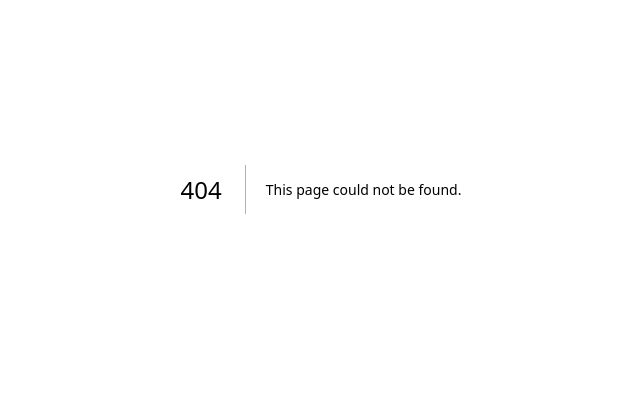
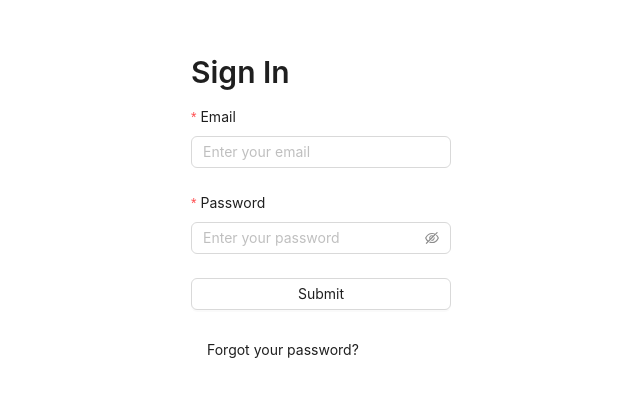
Before and after one commit to SimplyRecruit/taas, a Next.js app: page /login in a window 1280 px wide. Before the commit this address had no page. Shown: the part 211-608 px from the top of the page, without its empty margins (319-959 px from the left). Built offline with nearby package versions, Linux system fonts and the light colour scheme.

Commit message:
FE-1 feat: Add basic login page

```diff
--- /dev/null
+++ b/pages/login.tsx
@@ -0,0 +1,66 @@
+import { Form, Input, Button, Typography, Space, Col, Row } from 'antd';
+import Link from 'next/link';
+import React, { useState } from 'react';
+
+
+const LoginPage = () => {
+    const [form] = Form.useForm();
+    const [formData, setFormData] = useState({
+        email: '',
+        password: '',
+    });
+
+    const onFinish = (values: any) => {
+        console.log('Success:', values);
+        setFormData(values);
+        // Perform login logic here
+    };
+
+    const onFinishFailed = (errorInfo: any) => {
+        console.log('Failed:', errorInfo);
+    };
+
+    return (
+        <Row justify="space-around" align="middle" style={{ minHeight: '100vh' }}>
+            <Col >
+                <Typography.Title level={2}>Sign In</Typography.Title>
+                <Space align="start" size="small" />
+                <Form
+                    form={form}
+                    name="basic"
+                    layout="vertical"
+                    initialValues={formData}
+                    onFinish={onFinish}
+                    onFinishFailed={onFinishFailed}
+                >
+                    <Form.Item
+                        label="Email"
+                        name="email"
+                        rules={[{ required: true, message: 'Please enter your email!' }]}
+                    >
+                        <Input type="email" placeholder="Enter your email" />
+                    </Form.Item>
+                    <Form.Item
+                        label="Password"
+                        name="password"
+                        rules={[{ required: true, message: 'Please enter your password!' }]}
+                    >
+                        <Input.Password placeholder="Enter your password" />
+                    </Form.Item>
+                    <Form.Item >
+                        <Button block htmlType="submit" >Submit</Button>
+                    </Form.Item>
+                    <Link passHref href="/register">
+                        <Button
+                            type="ghost"
+                        >
+                            Forgot your password?
+                        </Button>
+                    </Link>
+                </Form>
+            </Col>
+        </Row>
+    );
+};
+
+export default LoginPage;
--- a/styles/globals.css
+++ b/styles/globals.css
@@ -1,107 +1,6 @@
-:root {
-  --max-width: 1100px;
-  --border-radius: 12px;
-  --font-mono: ui-monospace, Menlo, Monaco, 'Cascadia Mono', 'Segoe UI Mono',
-    'Roboto Mono', 'Oxygen Mono', 'Ubuntu Monospace', 'Source Code Pro',
-    'Fira Mono', 'Droid Sans Mono', 'Courier New', monospace;
-
-  --foreground-rgb: 0, 0, 0;
-  --background-start-rgb: 214, 219, 220;
-  --background-end-rgb: 255, 255, 255;
-
-  --primary-glow: conic-gradient(
-    from 180deg at 50% 50%,
-    #16abff33 0deg,
-    #0885ff33 55deg,
-    #54d6ff33 120deg,
-    #0071ff33 160deg,
-    transparent 360deg
-  );
-  --secondary-glow: radial-gradient(
-    rgba(255, 255, 255, 1),
-    rgba(255, 255, 255, 0)
-  );
-
-  --tile-start-rgb: 239, 245, 249;
-  --tile-end-rgb: 228, 232, 233;
-  --tile-border: conic-gradient(
-    #00000080,
-    #00000040,
-    #00000030,
-    #00000020,
-    #00000010,
-    #00000010,
-    #00000080
-  );
-
-  --callout-rgb: 238, 240, 241;
-  --callout-border-rgb: 172, 175, 176;
-  --card-rgb: 180, 185, 188;
-  --card-border-rgb: 131, 134, 135;
+.center {
+  display: flex;
+  align-items: center;
+  justify-content: center;
+  height: 100vh;
 }
-
-@media (prefers-color-scheme: dark) {
-  :root {
-    --foreground-rgb: 255, 255, 255;
-    --background-start-rgb: 0, 0, 0;
-    --background-end-rgb: 0, 0, 0;
-
-    --primary-glow: radial-gradient(rgba(1, 65, 255, 0.4), rgba(1, 65, 255, 0));
-    --secondary-glow: linear-gradient(
-      to bottom right,
-      rgba(1, 65, 255, 0),
-      rgba(1, 65, 255, 0),
-      rgba(1, 65, 255, 0.3)
-    );
-
-    --tile-start-rgb: 2, 13, 46;
-    --tile-end-rgb: 2, 5, 19;
-    --tile-border: conic-gradient(
-      #ffffff80,
-      #ffffff40,
-      #ffffff30,
-      #ffffff20,
-      #ffffff10,
-      #ffffff10,
-      #ffffff80
-    );
-
-    --callout-rgb: 20, 20, 20;
-    --callout-border-rgb: 108, 108, 108;
-    --card-rgb: 100, 100, 100;
-    --card-border-rgb: 200, 200, 200;
-  }
-}
-
-* {
-  box-sizing: border-box;
-  padding: 0;
-  margin: 0;
-}
-
-html,
-body {
-  max-width: 100vw;
-  overflow-x: hidden;
-}
-
-body {
-  color: rgb(var(--foreground-rgb));
-  background: linear-gradient(
-      to bottom,
-      transparent,
-      rgb(var(--background-end-rgb))
-    )
-    rgb(var(--background-start-rgb));
-}
-
-a {
-  color: inherit;
-  text-decoration: none;
-}
-
-@media (prefers-color-scheme: dark) {
-  html {
-    color-scheme: dark;
-  }
-}
```
